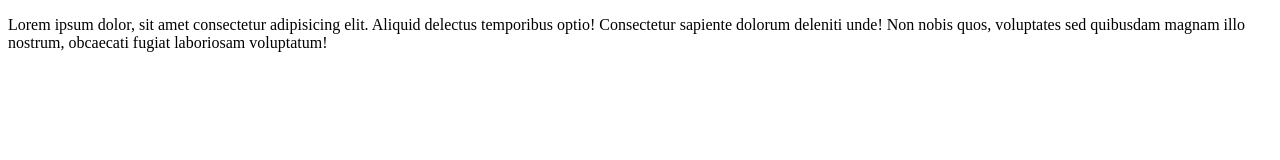
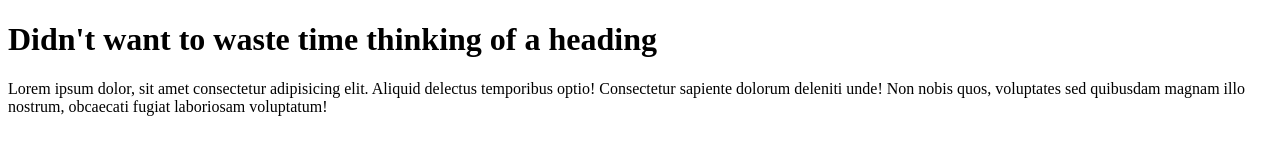
Before and after one commit to Durgaprasad1010/myproject, a plain HTML site: page index.html in a window 1280 px wide. Drawn offline with Linux system fonts and the light colour scheme.

Commit message:
Committing yet again

```diff
--- a/index.html
+++ b/index.html
@@ -7,7 +7,7 @@
     <title>Learning Git</title>
 </head>
 <body>
-    <!-- <h1>Don't want to waste time thinking of a heading</h1> -->
+    <h1>Didn't want to waste time thinking of a heading</h1>
     <p>Lorem ipsum dolor, sit amet consectetur adipisicing elit. Aliquid delectus temporibus optio! Consectetur sapiente dolorum deleniti unde! Non nobis quos, voluptates sed quibusdam magnam illo nostrum, obcaecati fugiat laboriosam voluptatum!</p>
 </body>
 </html>
```
